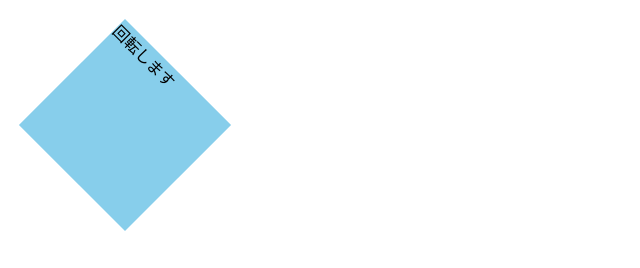
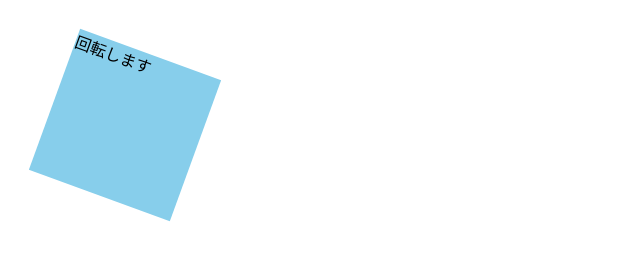
Before and after one commit to Say-Q/html-css-bacic-kadai, a plain HTML site: page kadai_mdn_css/mdn.html in a window 1280 px wide. Shown: the whole page, without its empty margins (0-640 px from the left). Drawn offline with Linux system fonts and the light colour scheme.

Commit message:
角度45degから20degへ訂正

```diff
--- a/kadai_mdn_css/mdn.html
+++ b/kadai_mdn_css/mdn.html
@@ -9,7 +9,7 @@
                 width: 150px;
                 height: 150px;
                 background-color: skyblue;
-                transform: rotate(45deg); /* rotateZ(45deg)と等価*/
+                transform: rotate(20deg); /* rotateZ(45deg)と等価*/
             }
         </style>
     </head>
```
Also changed, not shown: kadai_mdn_css/課題.png (added).
